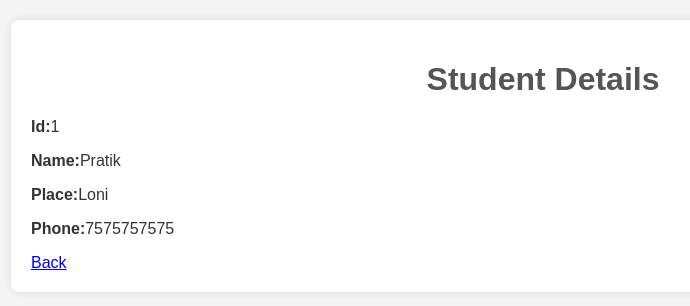
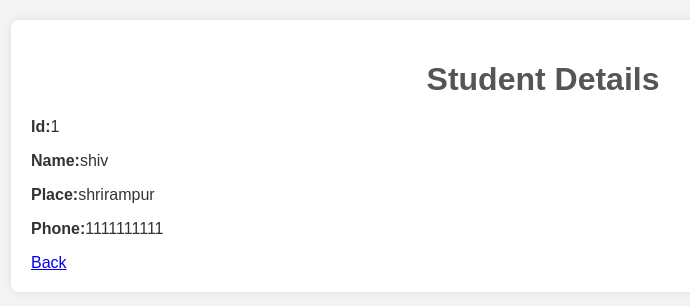
Before and after one commit to kanchicodes/Student-Management-System-, a React (Create React App) app in the folder studentdata/: page /Student/View/1 in a window 1280 px wide. Shown: the top 306 px of the page, without its empty margins (97-787 px from the left). Built offline with nearby package versions, Linux system fonts and the light colour scheme; data requests are answered from the project's data file.

Commit message:
added able to get the data

```diff
--- a/studentdata/src/ViewDetails.js
+++ b/studentdata/src/ViewDetails.js
@@ -1,18 +1,24 @@
+import { useEffect , useState} from "react";
 import { Link, useParams } from "react-router-dom";
 
 export default function ViewDetails() {
-// console.log(useParams);
 const {studentid} = useParams();
-// console.log(studentid);
+const[studentData , setStudentData]=useState({});
+useEffect(()=>{
+    fetch("http://localhost:8000/students/"+studentid)
+    .then((res) => res.json())
+    .then((data) => setStudentData(data))
+    .catch((err) => console.log(err.message))
+},[]);
     return(
         <div className="container">
             <h1>Student Details</h1>
-            <div className="details">
-            <p><strong>Id:</strong>1</p>
-            <p><strong>Name:</strong>Pratik</p>
-            <p><strong>Place:</strong>Loni</p>
-            <p><strong>Phone:</strong>7575757575</p>
-        </div>
+            {studentData && <div className="details">
+            <p><strong>Id:</strong>{studentData.id}</p>
+            <p><strong>Name:</strong>{studentData.name}</p>
+            <p><strong>Place:</strong>{studentData.place}</p>
+            <p><strong>Phone:</strong>{studentData.phone}</p>
+        </div>}
         <Link to="/" class="btn btn-back">Back</Link>
         </div>
     )
```
